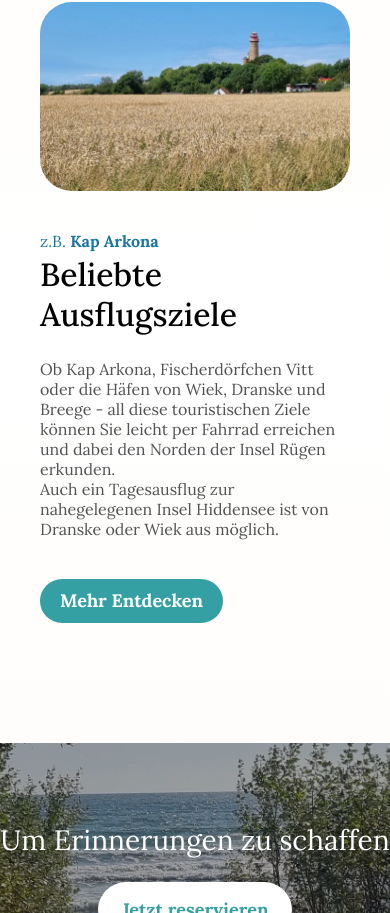
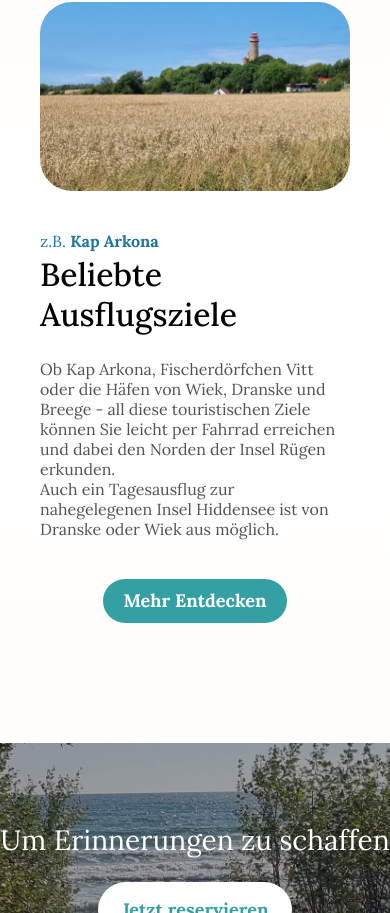
Before and after one commit to alxgrk/familien-urlaub-ruegen, a Next.js app: page / in a window 390 px wide. Shown: the part 2651-3564 px from the top of the page. Built offline with nearby package versions, Linux system fonts and the light colour scheme.

Commit message:
fix: alignment on index.html

```diff
--- a/pages/index.tsx
+++ b/pages/index.tsx
@@ -241,7 +241,7 @@ const HighlightsSection: NextPage<{ onLinkClick: () => void, onButtonClick: () =
         />
       </div>
       <div
-          className="w-full max-w-[30rem] flex flex-col py-[2.5rem] px-[3.5rem] box-border items-start justify-start relative gap-[2.5rem] z-[0] sm:self-stretch sm:w-auto sm:px-[1.5rem] sm:box-border">
+          className="w-full max-w-[30rem] flex flex-col py-[2.5rem] px-[3.5rem] box-border items-start justify-start relative gap-[2.5rem] z-[0] sm:w-auto sm:px-[1.5rem] sm:items-center sm:justify-center sm:box-border">
         <div className="self-stretch flex flex-col items-start justify-start gap-[1.5rem] z-[0]">
           <div className="self-stretch flex flex-col items-start justify-start gap-[0.25rem]">
             <div className="relative leading-[125%]">
@@ -321,7 +321,7 @@ const RoomsSection: NextPage<{onItemsContainerClick: () => void}> = ({onItemsCon
             </div>
         </div>
         <div
-            className="self-stretch flex flex-row items-center justify-center relative gap-[1.5rem] md:flex-col md:gap-[1.5rem] md:items-center md:justify-center sm:flex-col sm:items-center sm:justify-between sm:gap-[0rem] sm:px-[1.5rem] sm:box-border">
+            className="flex flex-row items-center justify-center relative gap-[1.5rem] md:flex-col md:gap-[1.5rem] md:items-center md:justify-center sm:flex-col sm:items-center sm:justify-between sm:gap-[0rem] sm:px-[1.5rem] sm:box-border">
             <div
                 className="flex-1 flex flex-row items-center justify-center gap-[1.25rem] z-[1] lg:flex-row lg:gap-[1.25rem] lg:items-center lg:justify-center md:flex-col md:gap-[1.25rem] md:items-center md:justify-center md:flex-[unset] md:self-stretch sm:flex-col sm:gap-[1.25rem] sm:items-center sm:justify-between sm:pl-[0rem] sm:pr-[0rem] sm:box-border sm:flex-[unset] sm:self-stretch"
                 onClick={onItemsContainerClick}
```
